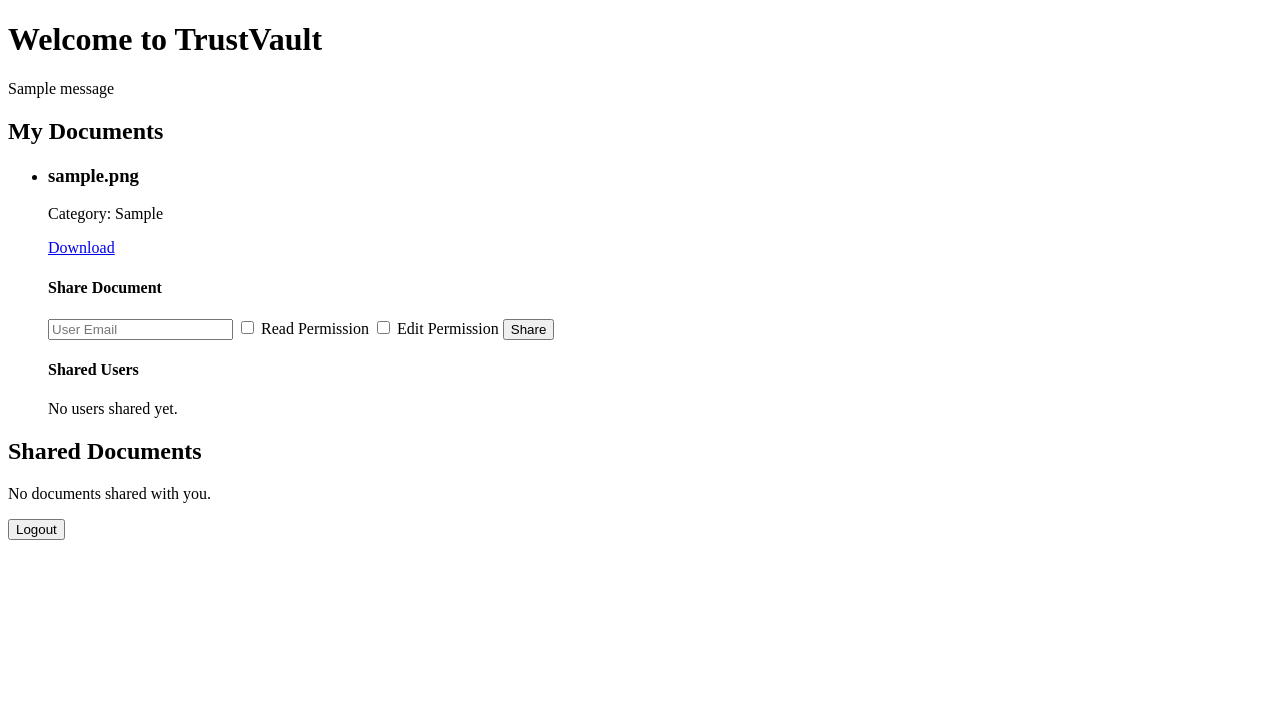
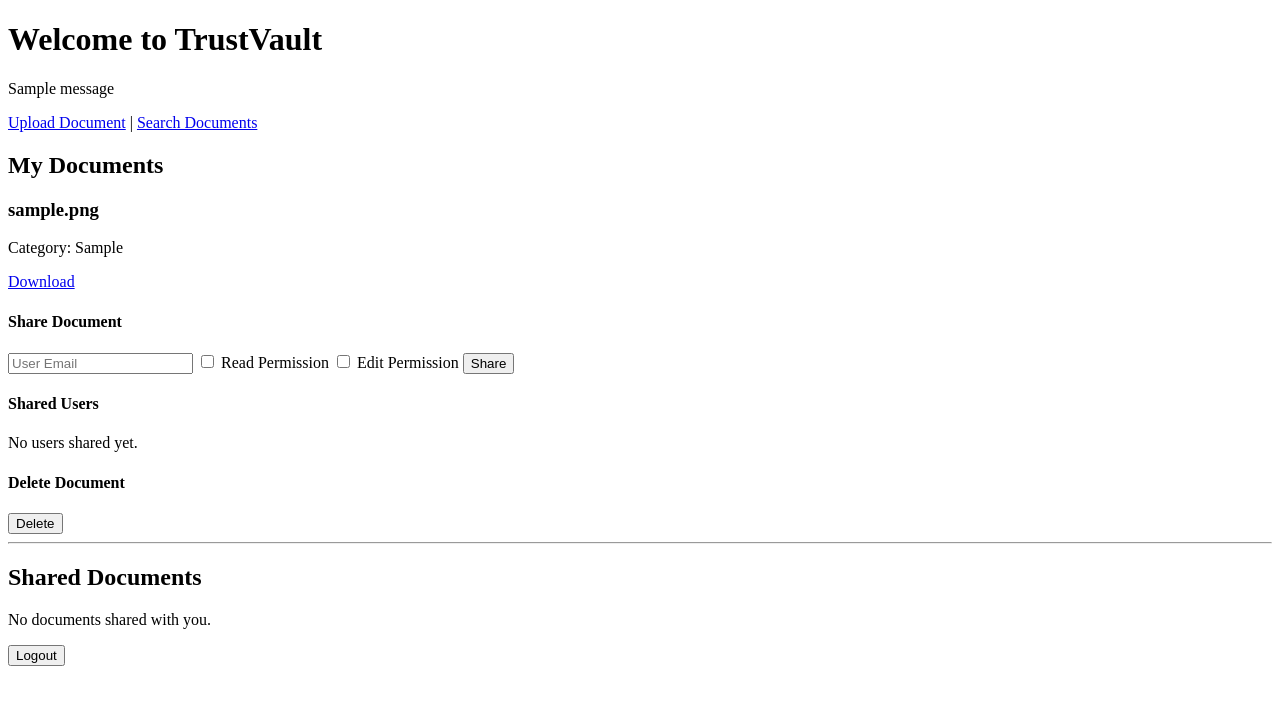
Before and after one commit to sravanalakshmikotari/TrustVault, a Flask app: page /dashboard in a window 1280 px wide. Shown: the top 705 px of the page. Run offline with Flask 3, Linux system fonts and the light colour scheme; a user stored in the database is signed in; tables that the repository leaves empty hold one stand-in row (values such as "Sample post"); one stand-in notice (Sample message) is shown; data that the repository does not hold is empty; some libraries are stand-ins or nearby versions.

Commit message:
Add document search delete and security tests

```diff
--- a/app.py
+++ b/app.py
@@ -24,8 +24,15 @@ app = Flask(__name__)
 app.config["SECRET_KEY"] = os.environ.get(
     "SECRET_KEY", "dev-only-change-before-deployment"
 )
-app.config["SQLALCHEMY_DATABASE_URI"] = "sqlite:///trustvault.db"
-app.config["UPLOAD_FOLDER"] = os.path.join(app.root_path, "uploads")
+
+app.config["SQLALCHEMY_DATABASE_URI"] = os.environ.get(
+    "DATABASE_URL", "sqlite:///trustvault.db"
+)
+
+app.config["UPLOAD_FOLDER"] = os.environ.get(
+    "UPLOAD_FOLDER", os.path.join(app.root_path, "uploads")
+)
+
 app.config["MAX_CONTENT_LENGTH"] = 5 * 1024 * 1024
 
 os.makedirs(app.config["UPLOAD_FOLDER"], exist_ok=True)
@@ -33,7 +40,7 @@ os.makedirs(app.config["UPLOAD_FOLDER"], exist_ok=True)
 ALLOWED_EXTENSIONS = {"pdf", "png", "jpg", "jpeg", "txt", "docx"}
 
 db.init_app(app)
-CSRFProtect(app)
+csrf = CSRFProtect(app)
 
 login_manager = LoginManager()
 login_manager.init_app(app)
@@ -141,6 +148,58 @@ def dashboard():
         documents=documents,
         shared_documents=shared_documents,
         shared_permissions=shared_permissions
+    )
+
+
+@app.route("/search")
+@login_required
+def search_documents():
+    keyword = request.args.get("name", "").strip()
+    category = request.args.get("category", "").strip()
+    owner_email = request.args.get("owner", "").strip().lower()
+    date = request.args.get("date", "").strip()
+
+    query = Document.query.join(
+        User, Document.owner_id == User.id
+    ).filter(
+        (Document.owner_id == current_user.id) |
+        (Document.id.in_(
+            db.session.query(DocumentPermission.document_id).filter(
+                DocumentPermission.user_id == current_user.id,
+                (DocumentPermission.can_read == True) |
+                (DocumentPermission.can_edit == True)
+            )
+        ))
+    )
+
+    if keyword:
+        query = query.filter(Document.filename.ilike(f"%{keyword}%"))
+
+    if category:
+        query = query.filter(Document.category.ilike(f"%{category}%"))
+
+    if owner_email:
+        query = query.filter(User.email.ilike(f"%{owner_email}%"))
+
+    if date:
+        try:
+            from datetime import datetime
+            selected_date = datetime.strptime(date, "%Y-%m-%d").date()
+            query = query.filter(
+                db.func.date(Document.created_at) == selected_date
+            )
+        except ValueError:
+            flash("Invalid date format.")
+
+    documents = query.order_by(Document.created_at.desc()).all()
+
+    return render_template(
+        "search.html",
+        documents=documents,
+        keyword=keyword,
+        category=category,
+        owner_email=owner_email,
+        date=date
     )
 
 
@@ -328,13 +387,41 @@ def revoke_access(document_id, user_id):
     return redirect(url_for("dashboard"))
 
 
+@app.route("/delete/<int:document_id>", methods=["POST"])
+@login_required
+def delete_document(document_id):
+    document = db.session.get(Document, document_id)
+
+    if not document or document.owner_id != current_user.id:
+        abort(403)
+
+    file_path = os.path.join(
+        app.config["UPLOAD_FOLDER"],
+        document.stored_name
+    )
+
+    db.session.add(AuditLog(
+        user_id=current_user.id,
+        document_id=document.id,
+        action="DELETE",
+        details="Document deleted successfully"
+    ))
+
+    if os.path.exists(file_path):
+        os.remove(file_path)
+
+    db.session.delete(document)
+    db.session.commit()
+
+    flash("Document deleted successfully.")
+    return redirect(url_for("dashboard"))
+
+
 @app.route("/admin")
 @login_required
 def admin_dashboard():
-    print("ADMIN CHECK:", current_user.email, current_user.role)
-
     if current_user.role != "admin":
-        return "Admin access denied. Current role: " + str(current_user.role), 403
+        abort(403)
 
     logs = AuditLog.query.order_by(
         AuditLog.created_at.desc()
--- a/templates/dashboard.html
+++ b/templates/dashboard.html
@@ -5,7 +5,6 @@
     <title>TrustVault Dashboard</title>
 </head>
 <body>
-
     <h1>Welcome to TrustVault</h1>
 
     {% with messages = get_flashed_messages() %}
@@ -14,60 +13,36 @@
         {% endfor %}
     {% endwith %}
 
-    {% if documents %}
+    <p>
+        <a href="{{ url_for('upload') }}">Upload Document</a> |
+        <a href="{{ url_for('search_documents') }}">Search Documents</a>
+    </p>
+
     <h2>My Documents</h2>
 
-        <ul>
+    {% if documents %}
         {% for doc in documents %}
-                <li>
+            <div>
                 <h3>{{ doc.filename }}</h3>
-
                 <p>Category: {{ doc.category or "General" }}</p>
 
-                    <a href="{{ url_for('download', document_id=doc.id) }}">
-                        Download
-                    </a>
+                <a href="{{ url_for('download', document_id=doc.id) }}">Download</a>
 
                 <h4>Share Document</h4>
-
-                    <form method="POST"
-                          action="{{ url_for('share_document', document_id=doc.id) }}">
-
-                        <input type="hidden" name="csrf_token"
-                               value="{{ csrf_token() }}">
-
-                        <input type="email" name="email"
-                               placeholder="User Email" required>
-
-                        <label>
-                            <input type="checkbox" name="can_read">
-                            Read Permission
-                        </label>
-
-                        <label>
-                            <input type="checkbox" name="can_edit">
-                            Edit Permission
-                        </label>
-
+                <form method="POST" action="{{ url_for('share_document', document_id=doc.id) }}">
+                    <input type="hidden" name="csrf_token" value="{{ csrf_token() }}">
+                    <input type="email" name="email" placeholder="User Email" required>
+                    <label><input type="checkbox" name="can_read"> Read Permission</label>
+                    <label><input type="checkbox" name="can_edit"> Edit Permission</label>
                     <button type="submit">Share</button>
                 </form>
 
                 <h4>Shared Users</h4>
-
                 {% for permission, shared_user in shared_permissions[doc.id] %}
                     {% if shared_user %}
-                            <p>
-                                {{ shared_user.email }}
-                                | Read: {{ permission.can_read }}
-                                | Edit: {{ permission.can_edit }}
-                            </p>
-
-                            <form method="POST"
-                                  action="{{ url_for('revoke_access', document_id=doc.id, user_id=shared_user.id) }}">
-
-                                <input type="hidden" name="csrf_token"
-                                       value="{{ csrf_token() }}">
-
+                        <p>{{ shared_user.email }} | Read: {{ permission.can_read }} | Edit: {{ permission.can_edit }}</p>
+                        <form method="POST" action="{{ url_for('revoke_access', document_id=doc.id, user_id=shared_user.id) }}">
+                            <input type="hidden" name="csrf_token" value="{{ csrf_token() }}">
                             <button type="submit">Revoke Access</button>
                         </form>
                     {% endif %}
@@ -75,39 +50,33 @@
                     <p>No users shared yet.</p>
                 {% endfor %}
 
-                </li>
+                <h4>Delete Document</h4>
+                <form method="POST" action="{{ url_for('delete_document', document_id=doc.id) }}" onsubmit="return confirm('Are you sure you want to delete this document?');">
+                    <input type="hidden" name="csrf_token" value="{{ csrf_token() }}">
+                    <button type="submit">Delete</button>
+                </form>
+            </div>
+            <hr>
         {% endfor %}
-        </ul>
-
     {% else %}
-        <h2>My Documents</h2>
         <p>No documents uploaded yet.</p>
     {% endif %}
 
     <h2>Shared Documents</h2>
-
     {% if shared_documents %}
-        <ul>
         {% for doc in shared_documents %}
-                <li>
-                    <h3>{{ doc.filename }}</h3>
-
-                    <a href="{{ url_for('download', document_id=doc.id) }}">
-                        Download
-                    </a>
-                </li>
+            <p>
+                {{ doc.filename }}
+                <a href="{{ url_for('download', document_id=doc.id) }}">Download</a>
+            </p>
         {% endfor %}
-        </ul>
     {% else %}
         <p>No documents shared with you.</p>
     {% endif %}
 
     <form method="POST" action="{{ url_for('logout') }}">
-        <input type="hidden" name="csrf_token"
-               value="{{ csrf_token() }}">
-
+        <input type="hidden" name="csrf_token" value="{{ csrf_token() }}">
         <button type="submit">Logout</button>
     </form>
-
 </body>
 </html>
```
Also changed, not shown: templates/search.html (added, +40 -0 lines), tests/test_access_control.py (added, +148 -0 lines). Lines whose indentation alone changed are shown as unchanged.
